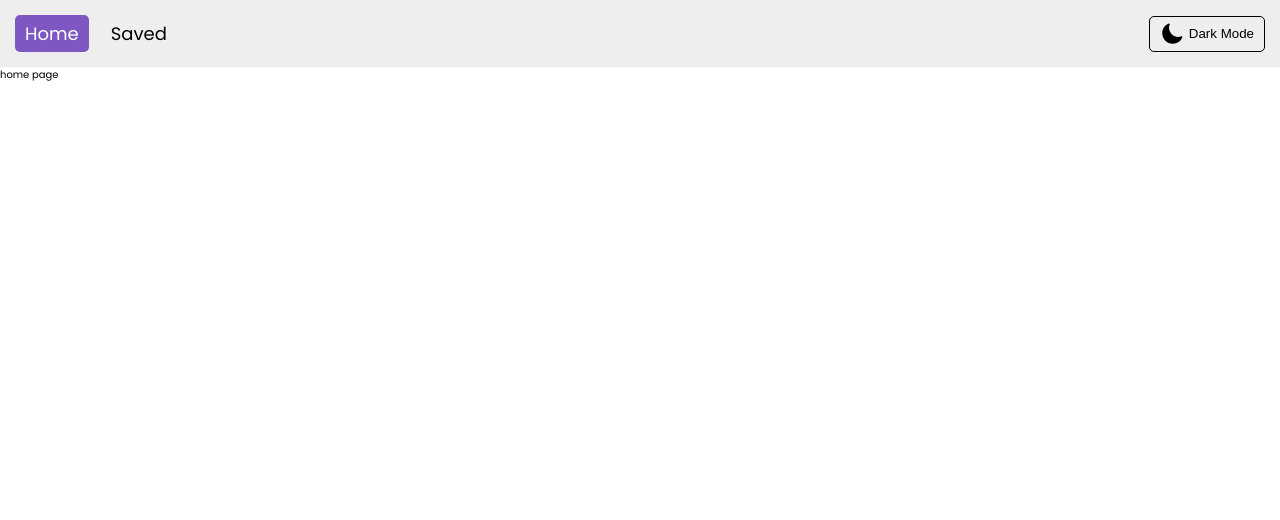
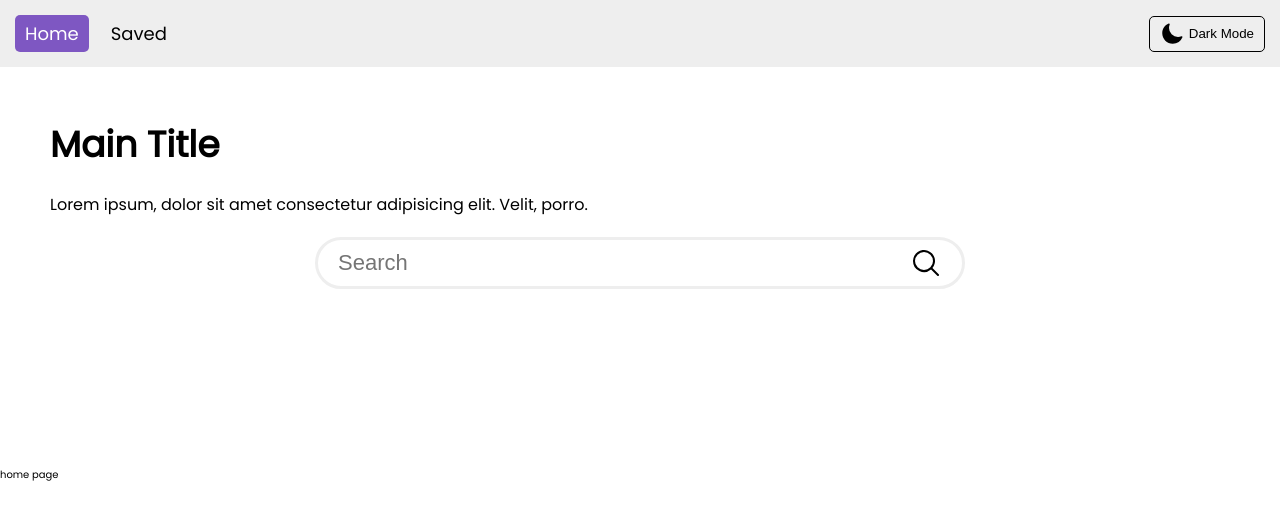
Before and after one commit to adel-nodehi/library, a React (Vite) app: page / in a window 1280 px wide. Shown: the top 520 px of the page. Built offline with nearby package versions, Linux system fonts and the light colour scheme.

Commit message:
add hero section

```diff
--- /dev/null
+++ b/src/components/Hero.jsx
@@ -0,0 +1,29 @@
+function Hero() {
+  return (
+    <div className="hero">
+      <h1>Main Title</h1>
+      <p>
+        Lorem ipsum, dolor sit amet consectetur adipisicing elit. Velit, porro.
+      </p>
+
+      <form className="search-box" autoComplete="off">
+        <input type="search" id="search" placeholder="Search" required />
+        <button type="submit">
+          <svg
+            xmlns="http://www.w3.org/2000/svg"
+            viewBox="0 0 24 24"
+            fill="currentColor"
+          >
+            <path
+              fill-rule="evenodd"
+              d="M10.5 3.75a6.75 6.75 0 1 0 0 13.5 6.75 6.75 0 0 0 0-13.5ZM2.25 10.5a8.25 8.25 0 1 1 14.59 5.28l4.69 4.69a.75.75 0 1 1-1.06 1.06l-4.69-4.69A8.25 8.25 0 0 1 2.25 10.5Z"
+              clip-rule="evenodd"
+            />
+          </svg>
+        </button>
+      </form>
+    </div>
+  );
+}
+
+export default Hero;
--- a/src/index.css
+++ b/src/index.css
@@ -16,7 +16,7 @@
 :root {
   --bg-primary: #fff;
   --bg-secondary: #eee;
-  --color-primary: #311b92;
+  --color-primary: #7e57c2;
   --bg-hover: #311b9222;
   --bg-active: #7e57c2;
   --text-primary: #000;
@@ -103,3 +103,64 @@ a {
   width: 2.4rem;
   height: 2.4rem;
 }
+
+/* Hero section */
+.hero {
+  min-height: 40rem;
+  padding: 5rem;
+
+  font-size: 1.8rem;
+  display: flex;
+  flex-direction: column;
+  gap: 2rem;
+}
+
+.hero p {
+  font-size: 1.6rem;
+}
+
+.search-box {
+  width: 65rem;
+  border: 3px solid var(--bg-secondary);
+  border-radius: 20rem;
+  align-self: center;
+  display: flex;
+  align-items: center;
+
+  transition: box-shadow 200ms, border 200ms;
+}
+
+.search-box:has(input:focus) {
+  border: 3px solid var(--color-primary);
+  box-shadow: -4px 8px 1rem 0px var(--color-primary);
+}
+
+.search-box input {
+  padding: 1rem 0 1rem 2rem;
+  font-size: 2.2rem;
+  background-color: transparent;
+  color: inherit;
+  outline: none;
+  border: none;
+  flex-grow: 1;
+}
+
+.search-box button {
+  margin-right: 2rem;
+  width: 32px;
+  height: 32px;
+  background-color: transparent;
+  border: none;
+  cursor: pointer;
+}
+
+.search-box svg {
+  color: var(--text-primary);
+}
+
+input[type="search"]::-webkit-search-decoration,
+input[type="search"]::-webkit-search-cancel-button,
+input[type="search"]::-webkit-search-results-button,
+input[type="search"]::-webkit-search-results-decoration {
+  display: none;
+}
--- a/src/pages/HomePage.jsx
+++ b/src/pages/HomePage.jsx
@@ -1,9 +1,11 @@
 import Header from "../components/Header";
+import Hero from "../components/Hero";
 
 function HomePage() {
   return (
     <div>
       <Header />
+      <Hero />
       home page
     </div>
   );
```
